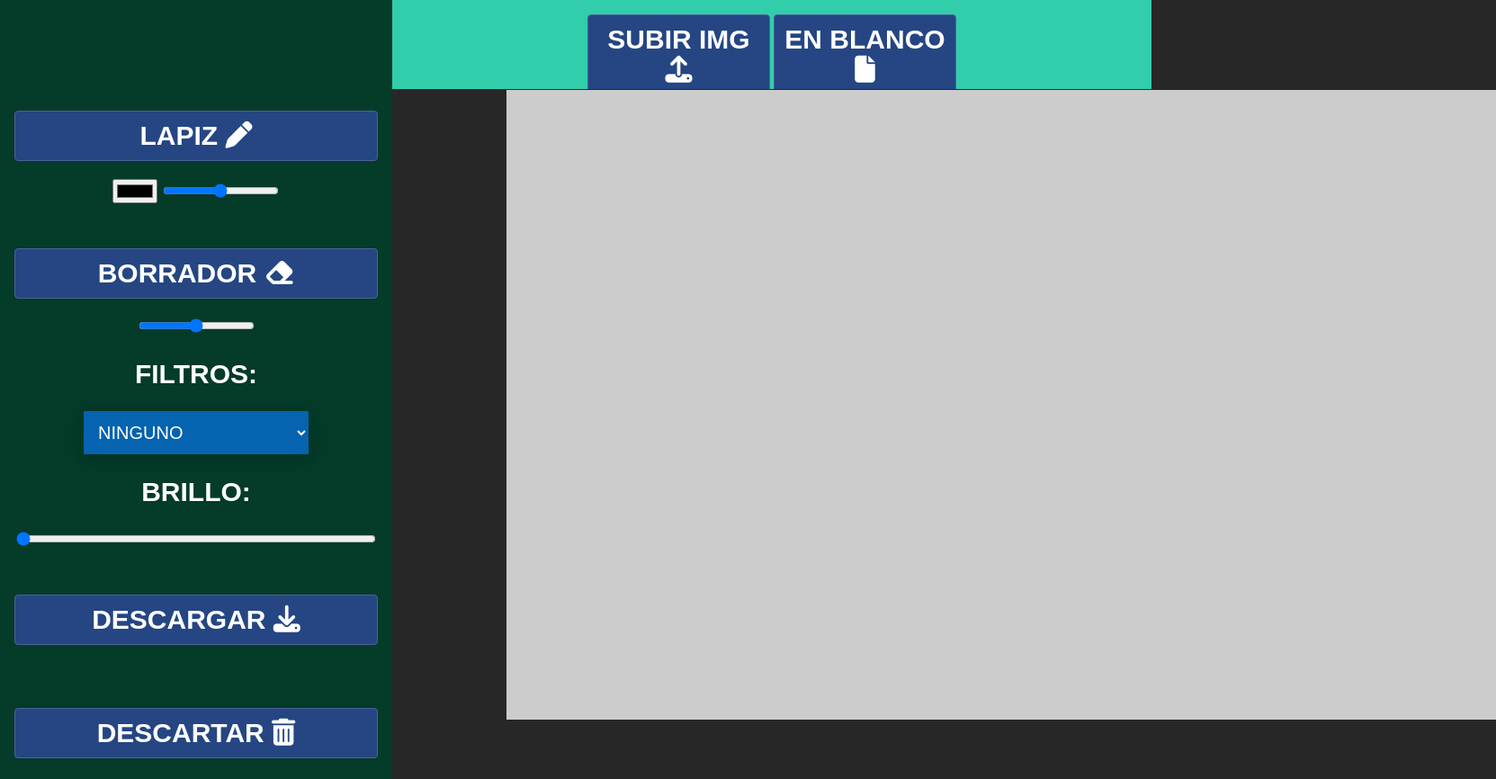
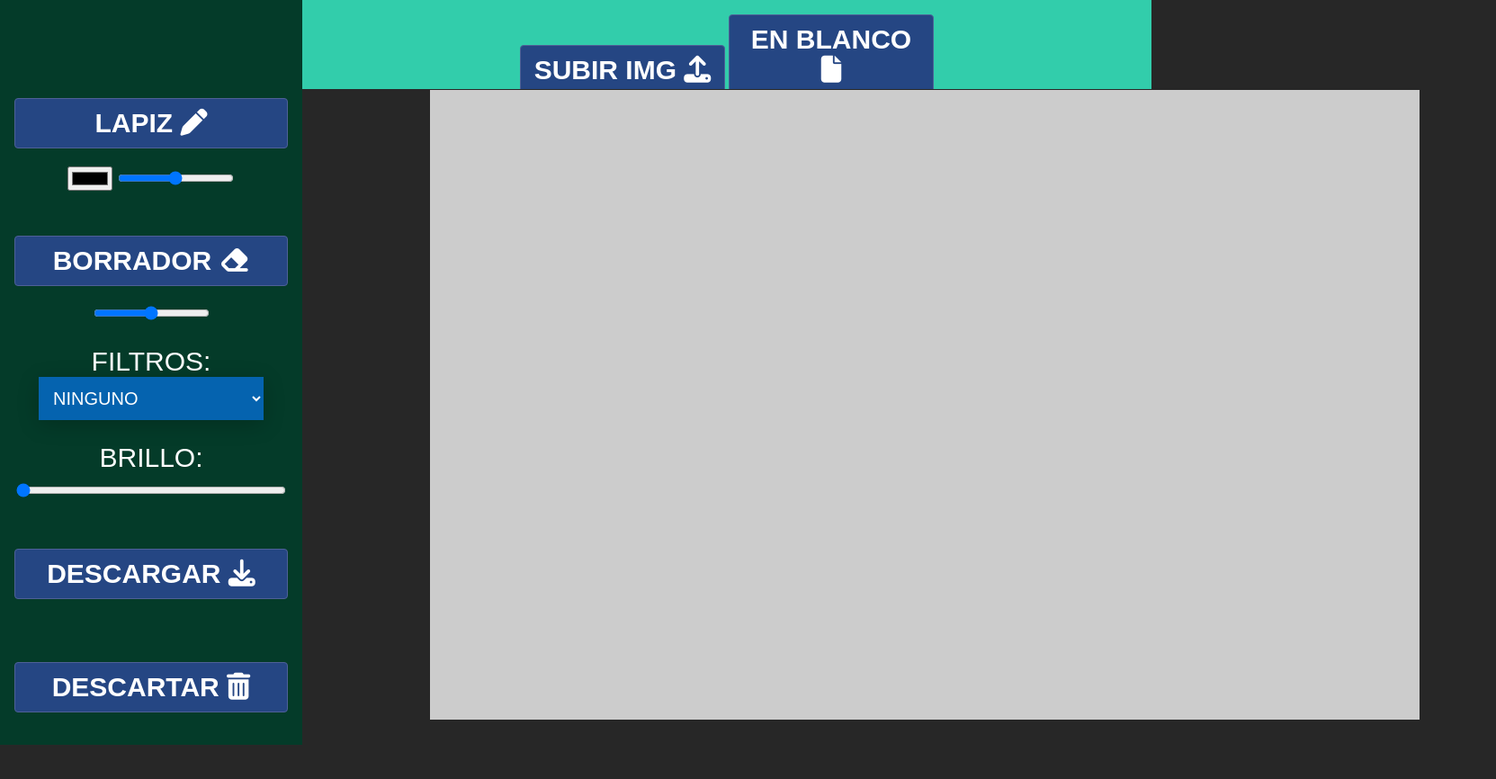
Before and after one commit to andres-conforti/interfaces, a plain HTML site: page Entregable1/index.html in a window 1280 px wide. Shown: the top 866 px of the page at 90% size, 1663 px wide, since content can reach past the window. After the commit the page ends 828 px from the top, so only its background shows below. Drawn offline with Linux system fonts and the light colour scheme.

Commit message:
Detalles HTML

```diff
--- a/Entregable1/css/style.css
+++ b/Entregable1/css/style.css
@@ -136,10 +136,10 @@
 }
 
 .brillo {
-  width:400px;
+  width:300px;
 }
 
-h1{
+label{
   color:#ffffff;
 	font-family:Arial;
 	font-size:30px;
--- a/Entregable1/index.html
+++ b/Entregable1/index.html
@@ -25,7 +25,7 @@
 
 				<!--ACA!-->
 				<div class="filtros box">
-					<h1>FILTROS: </h1>
+					<label for="selectFiltros">FILTROS:
 					<select id="selectFiltros">
 						<option value="ninguno">NINGUNO</option>
 						<option value="negativo">NEGATIVO</option>
@@ -33,11 +33,11 @@
 						<option value="binario">BINARIZACION</option>
 						<option value="blur">BLUR</option>
 						<option value="saturar">SATURACION</option>
-					</select>
+					</select></label>
 
-					<h1>BRILLO: </h1>
+
 					<div class="filtros">
-					<input type="range" class="brillo" id="brillo" min="0" max="100" value="0">
+						<label for="brillo">BRILLO:<input type="range" class="brillo" id="brillo" min="0" max="100" value="0"></label>
 					</div>
 				<!--ACA!-->
 
```
